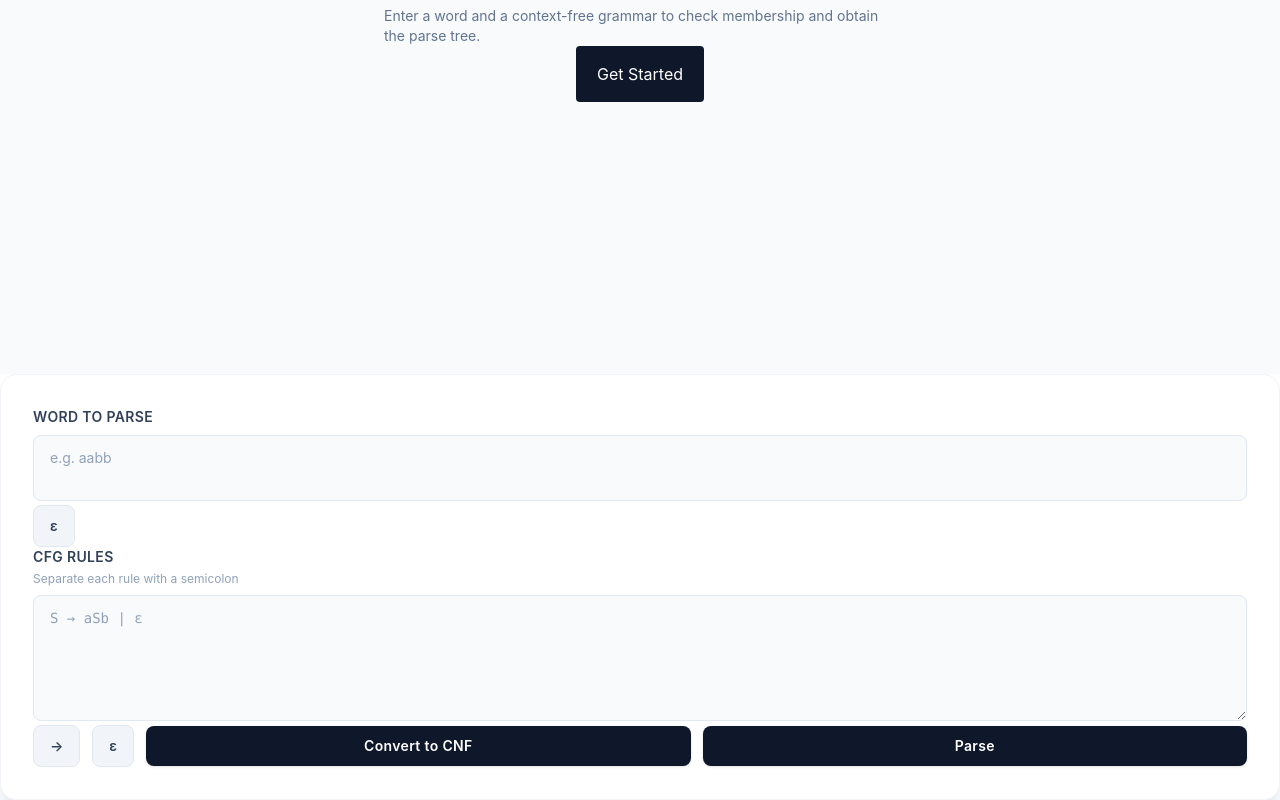
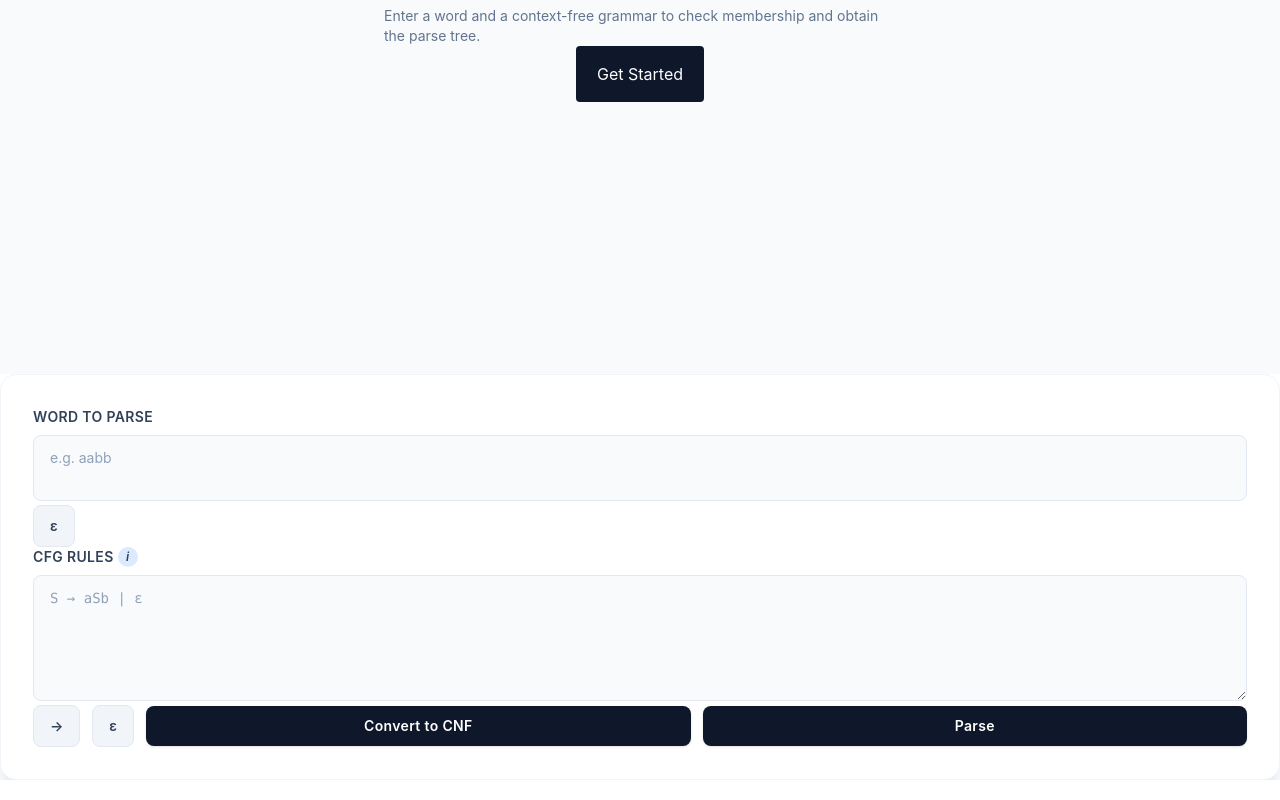
Before and after one commit to NathonianCoding/CFG-Parser, a Next.js app: page / in a window 1280 px wide. Shown: the part 426-1226 px from the top of the page. Built offline with nearby package versions, Linux system fonts and the light colour scheme.

Commit message:
Added a popover to the form to store information about CFG syntax

```diff
--- a/app/cfg_entry.js
+++ b/app/cfg_entry.js
@@ -2,6 +2,8 @@
 import {useState} from 'react';
 import {useRef} from 'react';
 import {formatCFG} from './cfg_processing'
+import { Popover } from "@headlessui/react";
+
 
 
 
@@ -44,10 +46,24 @@ export default function Form(){
 
                     {/* CFG input */}
                     <div className="flex flex-col gap-2">
-                    <label className="text-sm font-semibold text-slate-700 tracking-wide uppercase">
-                        CFG Rules
-                    </label>
-                    <p className="text-xs text-slate-400 -mt-1">Separate each rule with a semicolon</p>
+                        <div className="flex gap-1">
+                            <label className="text-sm font-semibold text-slate-700 tracking-wide uppercase">
+                                CFG Rules
+                            </label>
+                            <Popover>
+                                <Popover.Button className="w-5 h-5 rounded-full bg-blue-100 text-slate-700 text-xs font-semibold italic flex items-center justify-center">
+                                    i
+                                </Popover.Button>
+
+                                <Popover.Panel className="absolute z-10 mt-2 w-64 bg-white border border-gray-200 rounded-lg shadow-lg p-4 text-sm text-gray-700">
+                                    <ul className="flex flex-col gap-1 list-disc">
+                                        <li>Separate each rule with a semi colon</li>
+                                        <li>Non-terminal variables must be upper case and can optionally have a number (e.g.S0)</li>
+                                        <li>Separate each transition in a rule with a vertical bar (|)</li>
+                                    </ul>
+                                </Popover.Panel>
+                            </Popover>
+                        </div>
                     <CfgEntryBox cfg={cfg} cfgTextArea={cfgTextArea} setText={setText} validCFG={validCFG}/>
                     </div>
 
--- a/package.json
+++ b/package.json
@@ -3,6 +3,7 @@
     "dev": "next dev"
   },
   "dependencies": {
+    "@headlessui/react": "^2.2.10",
     "@tailwindcss/postcss": "^4.3.0",
     "next": "^16.2.6",
     "postcss": "^8.5.15",
```
Also changed, not shown: 1 other file (tests, documents, lock files or other folders).
